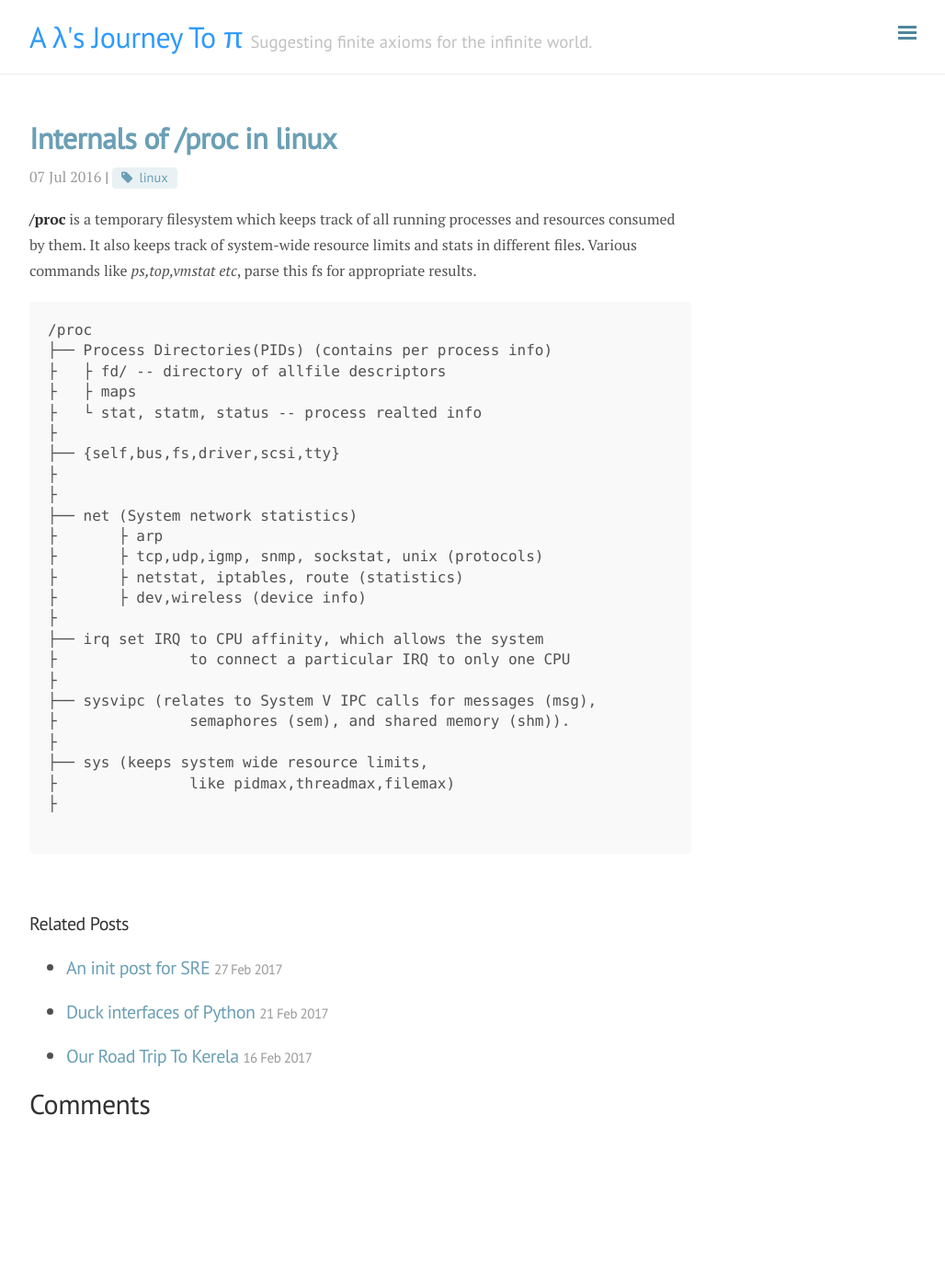
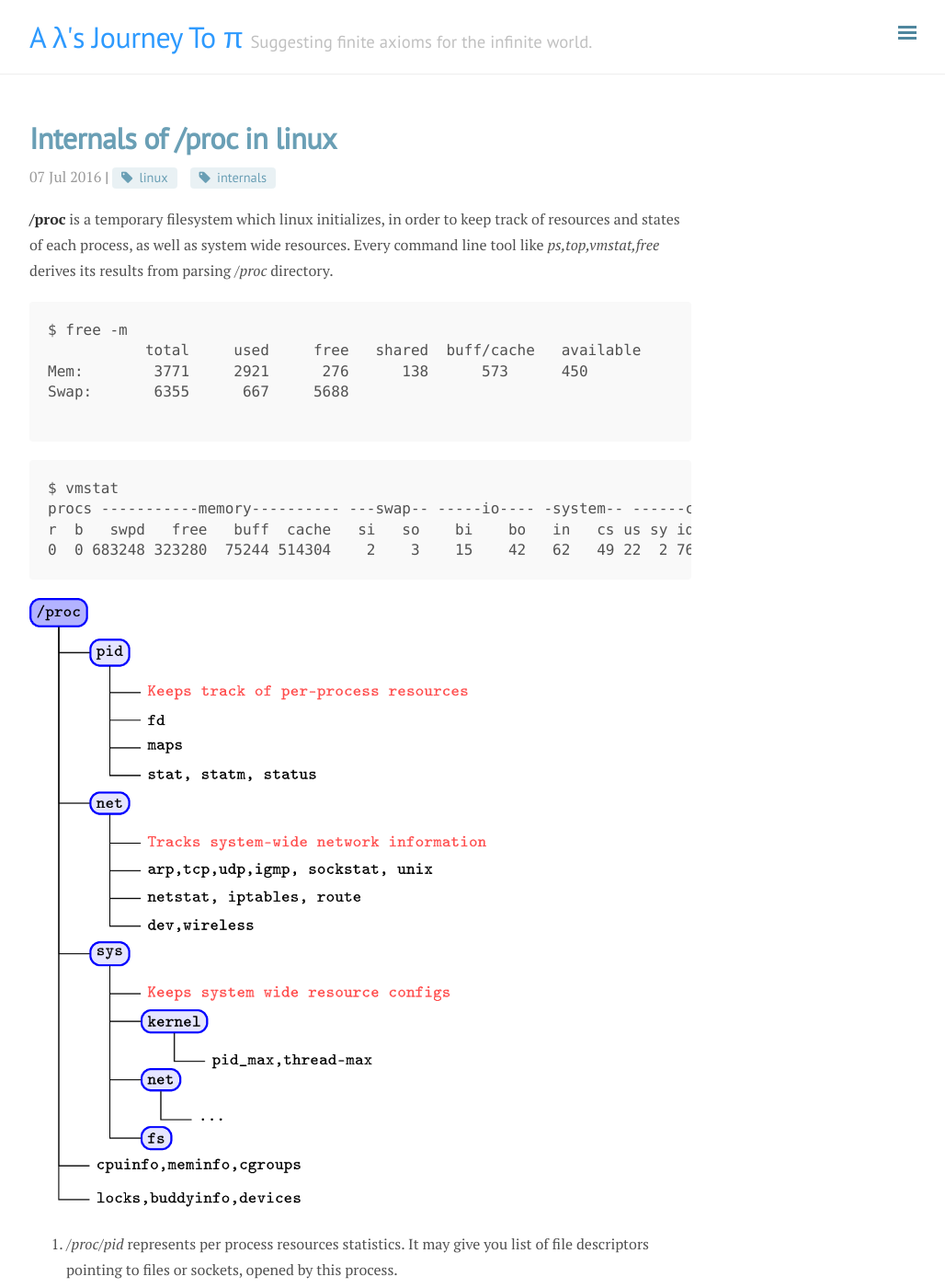
Before and after one commit to rarchk/rarchk.github.io, a Jekyll site: the page built from _posts/2016-07-07-internals-of-proc-in-linux.md, in a window 1280 px wide and 1400 px high. Shown: the whole window at 92% size, without its empty margins (248-1276 px from the left). Built offline with Jekyll 4.4.1, drawn with Linux system fonts in a browser that asks for light colours; nearby versions of some CDN libraries; comment, search, counter and statistics services are not loaded; some of the changed text lies outside the part shown.

Commit message:
Added posts

````diff
--- a/_posts/2016-07-07-internals-of-proc-in-linux.md
+++ b/_posts/2016-07-07-internals-of-proc-in-linux.md
@@ -2,35 +2,32 @@
 layout: post
 title: Internals of /proc in linux
 type: blog
-tags: [linux]
+tags: [linux,internals]
 categories: [systems]
 ---
-**/proc** is a temporary filesystem which keeps track of all running processes and resources consumed by them. It also keeps track of system-wide resource limits and stats in different files. Various commands like *ps,top,vmstat etc*, parse this fs for appropriate results.
+**/proc** is a temporary filesystem which linux initializes, in order to keep track of resources and states of each process, as well as system wide resources. Every command line tool like *ps,top,vmstat,free* derives its results from parsing */proc* directory.
 
 ```
-/proc
-├── Process Directories(PIDs) (contains per process info)
-├   ├ fd/ -- directory of allfile descriptors
-├   ├ maps
-├   └ stat, statm, status -- process realted info
-├
-├── {self,bus,fs,driver,scsi,tty}
-├
-├
-├── net (System network statistics)
-├ 	├ arp
-├ 	├ tcp,udp,igmp, snmp, sockstat, unix (protocols)
-├ 	├ netstat, iptables, route (statistics)
-├	├ dev,wireless (device info)
-├
-├── irq set IRQ to CPU affinity, which allows the system
-├ 		to connect a particular IRQ to only one CPU
-├
-├── sysvipc (relates to System V IPC calls for messages (msg),
-├		semaphores (sem), and shared memory (shm)).
-├
-├── sys (keeps system wide resource limits,
-├ 		like pidmax,threadmax,filemax)
-├
+$ free -m
+           total     used     free   shared  buff/cache   available
+Mem:        3771     2921      276      138      573      450
+Swap:       6355      667     5688
 
 ```
+
+```
+$ vmstat
+procs -----------memory---------- ---swap-- -----io---- -system-- ------cpu-----
+r  b   swpd   free   buff  cache   si   so    bi    bo   in   cs us sy id wa st
+0  0 683248 323280  75244 514304    2    3    15    42   62   49 22  2 76  1  0
+```
+
+![proc tree map](https://rarchk.github.io/public/images/proc.png){: width="70%" height="auto"}
+
+1. */proc/pid* represents per process resources statistics. It may give you list of file descriptors pointing to files or sockets, opened by this process.
+2. */proc/net* is a virtual place for everything related to network in your running operating system.
+3. */proc/sys* is place where you can set or view typical limitations of your systems resources. Like, maximum number of pids, size of pages etc.
+4. */proc/irq*  is a place for interrupt requests. You can taskset, or map irq handling to particualr cpus.
+5. */proc/sysvipc* relates to System V IPC calls for messages (msg),semaphores (sem), and shared memory (shm).
+
+In all, /proc is a very interesting directory of linux. And with little investigation, you can run interesting experiments.
````
Also changed, not shown: _posts/2017-01-26-a-brief-tutorial-on-linux-memories.md (+1 -1 lines), _posts/2017-02-27-an-init-post-for-sre.md (+1 -3 lines), public/images/proc.png (added), 1 other file.
